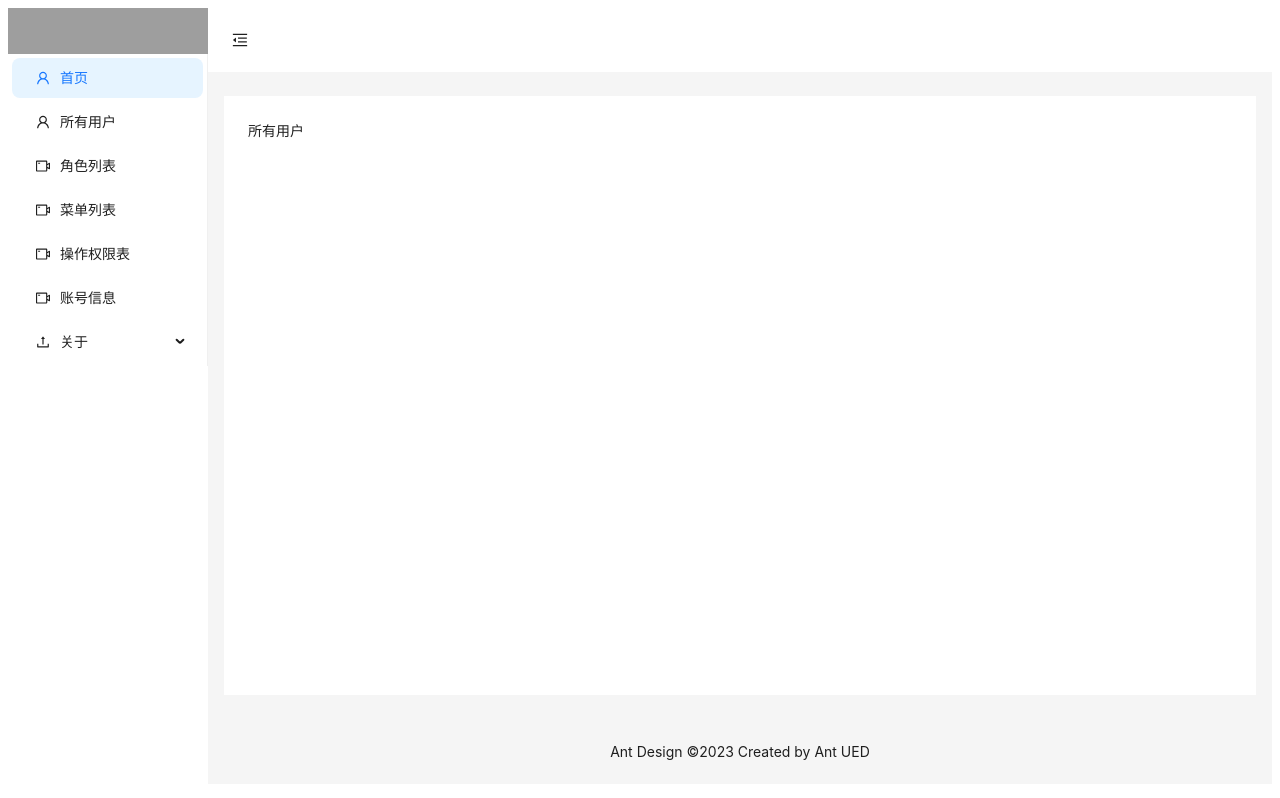
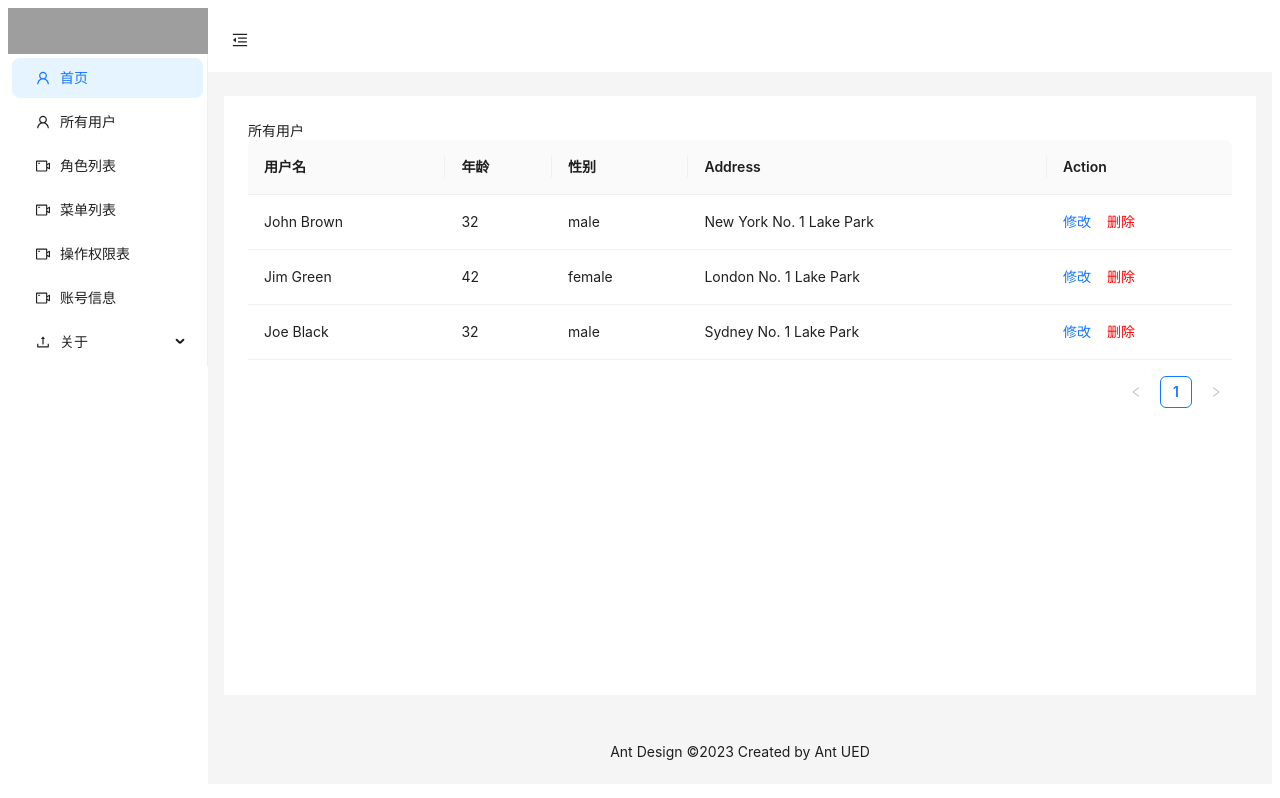
Before and after one commit to xzz2021/react-demo, a React (Create React App) app: page /users in a window 1280 px wide. Built offline with nearby package versions, Linux system fonts and the light colour scheme; grey boxes are pictures that could not be loaded.

Commit message:
add roles api

```diff
--- a/src/api/myfetch.ts
+++ b/src/api/myfetch.ts
@@ -132,7 +132,9 @@ config = {
         resolve(res)
 
 }).catch((reason) => {
-
+    if(reason.includes('Failed to fetch')){
+        reject('网络接口请求异常: 接口不存在或者未开启')
+    }
     reject("网络接口请求异常-------具体原因是:"+ reason)
 
 })
--- /dev/null
+++ b/src/api/role.ts
@@ -0,0 +1,14 @@
+
+
+
+import xzzfetch from "./myfetch";
+
+export const addrole = async (role: {}) => {
+    let res = await xzzfetch('roles/create', {body: role})
+    return res
+}
+
+export const getrole = async () => {
+    let res = await xzzfetch('roles/getall', {method: 'get'})
+    return res
+}
--- a/src/index.tsx
+++ b/src/index.tsx
@@ -1,6 +1,8 @@
 import React from 'react';
 import ReactDOM from 'react-dom/client';
 import App from './App';
+import { RouterProvider } from 'react-router-dom';
+import { router } from './router';
 
 
 const root = ReactDOM.createRoot(
@@ -10,7 +12,9 @@ root.render(
   <>
   {/* <React.StrictMode> */}
      {/* 注入路由  顶层包裹路由， 避免hook调用bug */}
-     <App />
+     <RouterProvider router={router} />
+     {/* <App /> */}
+
   {/* </React.StrictMode> */}
   </>
 );
--- a/src/page/layout/getMenu.tsx
+++ b/src/page/layout/getMenu.tsx
@@ -61,7 +61,7 @@ export const getMenuPromise =  () => {
             }]
           }
         ]
-      ), 1000)
+      ), 200)
   })
 
 }
--- a/src/page/layout/index.tsx
+++ b/src/page/layout/index.tsx
@@ -1,4 +1,4 @@
-import React, { useEffect, useState } from 'react';
+import React, { Suspense, useEffect, useState } from 'react';
 import { MenuFoldOutlined, MenuUnfoldOutlined } from '@ant-design/icons';
 import { Layout, Menu, Button, theme } from 'antd';
 import { Footer } from 'antd/es/layout/layout';
@@ -8,6 +8,7 @@ import  { getMenuPromise } from './getMenu'
 import './index.css'
 import { getKeyitem } from './getKeyItem';
 import { getAllPath } from './getAllPath';
+import Loading from '../loading';
 const { Header, Sider, Content } = Layout;
 
 
@@ -33,6 +34,7 @@ const LayoutApp: React.FC = () => {
   })
 
   const [collapsed, setCollapsed] = useState(false);
+  const [curRoute, setCurRoute] = useState(['1']);
 
   // const { token: { colorBgContainer }, } = theme.useToken();
   let colorBgContainer = '#ffffff'
@@ -40,9 +42,11 @@ const LayoutApp: React.FC = () => {
 
   const navigate = useNavigate()
 const getCurrentItem = (clickItem: any) => {
-  let currentItem = getKeyitem(menuItems,clickItem.keyPath)
+  let curPath = clickItem.keyPath
+  let currentItem = getKeyitem(menuItems,curPath)
   let curRoute = currentItem.path
   if(curRoute){
+    setCurRoute(clickItem.keyPath)
     navigate(curRoute)
   }
 }
@@ -64,8 +68,8 @@ if (matches.length && !allPath.some(path => matches[matches.length - 1].pathname
         <Menu
           theme="light"
           mode="inline"
-          defaultSelectedKeys={['1']}
-          // selectedKeys={[pathname]}
+          // defaultSelectedKeys={ curRoute }
+          selectedKeys={ curRoute }
           items={menuItems}
           onClick={getCurrentItem }
         />
@@ -99,7 +103,10 @@ if (matches.length && !allPath.some(path => matches[matches.length - 1].pathname
                 <Link to='*' /> */}
 
                 {/* 路由占位符, 从而navigate能够使用 */}
+                {/* 因为使用了懒加载,所以必须用suspense进行包裹 */}
+                <Suspense fallback={<Loading />}>
                 <Outlet />
+                </Suspense>
 
         </Content>
         <Footer style={{ textAlign: 'center' }}>Ant Design ©2023 Created by Ant UED</Footer>
--- /dev/null
+++ b/src/page/roles/addrole.tsx
@@ -0,0 +1,63 @@
+import {  Button, Input, Modal, message } from 'antd';
+import React, { useEffect, useState } from 'react';
+import { addrole, getrole } from '../../api/role';
+
+
+const Addrole = (props: { triggerFn: any}) => {
+
+    const [isModalOpen, setIsModalOpen] = useState(false);
+    let [inputValue, setInputValue] = useState('')
+    const [messageApi, contextHolder] = message.useMessage();
+
+
+
+    const showModal = () => {
+        // 打开面板
+      setIsModalOpen(true);
+    };
+
+    const handleOk = async () => {
+        if(inputValue == '') return messageApi.open({
+            type: 'error',
+            content: '角色名不能为空!',
+          });
+        let res: any = await addrole({name: inputValue})
+        if(res?.statusCode && res?.statusCode === 201) {
+         setIsModalOpen(false);
+         triggerBroFn()
+            setInputValue('')
+
+        }
+    };
+
+    const handleCancel = () => {
+      setIsModalOpen(false);
+      setInputValue('')
+    };
+
+  const { triggerFn } = props
+
+    const triggerBroFn = () => {
+
+        console.log("🚀 ~ file: addrole.tsx:41触发成功~ triggerBroFn:")
+        triggerFn.current.getAllRoles()
+    }
+
+  return (
+    < >
+    {contextHolder}
+      <Button onClick={showModal} type="primary" style={{ marginBottom: 16 }}>
+        添加新角色
+      </Button>
+
+      <Modal title="添加角色" open={isModalOpen} onOk={handleOk} onCancel={handleCancel}>
+      <Input placeholder="新的角色名" onChange ={ e => setInputValue(e.target.value)} value={ inputValue } />
+      </Modal>
+
+
+
+    </>
+  );
+}
+
+export default Addrole;
--- a/src/page/roles/index.tsx
+++ b/src/page/roles/index.tsx
@@ -1,9 +1,19 @@
-import React from 'react';
+import React, { useRef } from 'react';
+import RolesTable from './table';
+import Addrole from './addrole';
 
-function Roles() {
+
+// function Roles() {
+  const Roles:React.FC = () => {
+
+  const event = useRef()
+
   return (
     < >
-      <div>RolesRolesRolesRoles</div>
+      {/* <Addrole  triggerFn = { event }/>
+      <RolesTable getChildFn = { event } /> */}
+       <Addrole  triggerFn = { event }/>
+      <RolesTable getChildFn = { event } />
     </>
   );
 }
--- /dev/null
+++ b/src/page/roles/table.tsx
@@ -0,0 +1,67 @@
+import React, { useEffect, useImperativeHandle, useRef, useState } from 'react';
+import { Space, Table } from 'antd';
+import type { ColumnsType } from 'antd/es/table';
+import { getrole } from '../../api/role';
+
+interface DataType {
+  key: string;
+  name: string;
+}
+
+const columns: ColumnsType<DataType> = [
+  {
+    title: '角色名',
+    dataIndex: 'name',
+    key: 'name',
+  },
+  {
+    title: '操作',
+    key: 'action',
+    render: (_, record) => (
+      <Space size="middle">
+        <a>修改</a>
+        <a style={{color: 'red' }}>删除</a>
+      </Space>
+    ),
+  },
+];
+
+// const data: DataType[] = [
+//   {
+//     key: '1',
+//     name: '超级管理员',
+//   }
+// ];
+
+const RolesTable = (props:{getChildFn: any}) => {
+
+  let [tableData, setTableData] = useState([])
+
+  const getAllRoles = async () => {
+
+    let res: any = await getrole()
+    if(res?.length && res.length > 0) {
+      res.map((item: { key: any; id: any; })  => item.key = item.id)
+      setTableData(res)
+    }
+
+}
+useEffect(() => {
+  if(tableData.length > 0) return
+    getAllRoles()
+})
+
+const { getChildFn } = props
+//暴露方法  给父组件
+useImperativeHandle(getChildFn,()=>({
+  getAllRoles
+}))
+
+return (
+
+<Table columns={columns} dataSource={tableData} />
+
+)
+}
+
+export default RolesTable;
--- a/src/page/users/index.tsx
+++ b/src/page/users/index.tsx
@@ -1,9 +1,11 @@
 import React from 'react';
+import UsersTable from './table';
 
 function Users() {
   return (
     < >
       <div>所有用户</div>
+      <UsersTable />
     </>
   );
 }
--- /dev/null
+++ b/src/page/users/table.tsx
@@ -0,0 +1,73 @@
+import React from 'react';
+import { Space, Table, Tag } from 'antd';
+import type { ColumnsType } from 'antd/es/table';
+
+interface DataType {
+  key: string;
+  name: string;
+  age: number;
+  gender: string;
+  address: string;
+}
+
+const columns: ColumnsType<DataType> = [
+  {
+    title: '用户名',
+    dataIndex: 'name',
+    key: 'name',
+    // render: (text) => <a>{text}</a>,
+  },
+  {
+    title: '年龄',
+    dataIndex: 'age',
+    key: 'age',
+  },
+  {
+    title: '性别',
+    dataIndex: 'gender',
+    key: 'gender',
+  },
+  {
+    title: 'Address',
+    dataIndex: 'address',
+    key: 'address',
+  },
+  {
+    title: 'Action',
+    key: 'action',
+    render: (_, record) => (
+      <Space size="middle">
+        <a>修改</a>
+        <a style={{color: 'red' }}>删除</a>
+      </Space>
+    ),
+  },
+];
+
+const data: DataType[] = [
+  {
+    key: '1',
+    name: 'John Brown',
+    age: 32,
+    gender: 'male',
+    address: 'New York No. 1 Lake Park',
+  },
+  {
+    key: '2',
+    name: 'Jim Green',
+    age: 42,
+    gender: 'female',
+    address: 'London No. 1 Lake Park',
+  },
+  {
+    key: '3',
+    name: 'Joe Black',
+    age: 32,
+    gender: 'male',
+    address: 'Sydney No. 1 Lake Park',
+  },
+];
+
+const UsersTable: React.FC = () => <Table columns={columns} dataSource={data} />;
+
+export default UsersTable;
```
Also changed, not shown: src/App.tsx (+17 -14 lines), src/router/index.tsx (+37 -18 lines).
